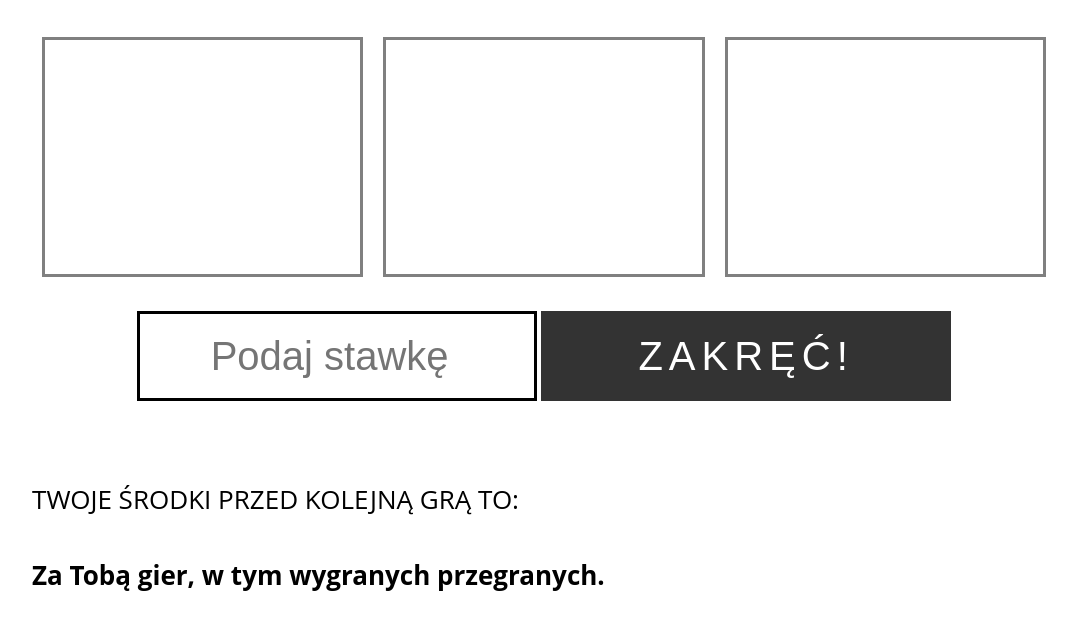
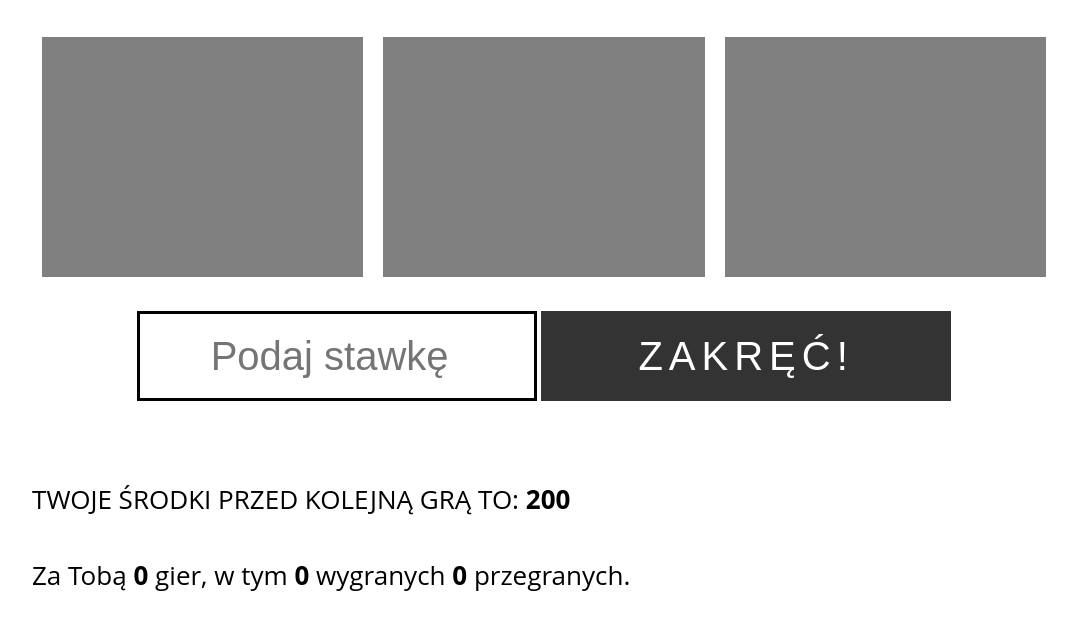
Before and after one commit to Rudimusprime/LastProjectFromThisCourse, a plain HTML site: page index.html in a window 1280 px wide. Shown: the part 86-716 px from the top of the page, without its empty margins (96-1173 px from the left). Drawn offline with Linux system fonts and the light colour scheme.

Commit message:
My game is done

```diff
--- a/index.html
+++ b/index.html
@@ -29,10 +29,10 @@
     </section>
 
     <section class="score">
-        <span class="result"> Za Tobą </span>
-        <span class="number"> gier, w tym </span>
-        <span class="win"> wygranych </span>
-        <span class="loss"> przegranych.</span>
+        <span class="result"></span> Za Tobą
+        <span class="number"></span> gier, w tym
+        <span class="win"></span> wygranych
+        <span class="loss"></span> przegranych.
     </section>
 
 </div>
@@ -41,6 +41,6 @@
 <script src="scripts/Draw.js"></script>
 <script src="scripts/Result.js"></script>
 <script src="scripts/Game.js"></script>
-<!--<script src="scripts/main.js"></script>-->
+<script src="scripts/main.js"></script>
 </body>
 </html>
--- a/scripts/Draw.js
+++ b/scripts/Draw.js
@@ -10,7 +10,6 @@ class Draw {
         for (let i = 0; i < this.options.length; i++) {
             const index = Math.floor(Math.random() * this.options.length);
             const color = this.options[index];
-            console.log(color);
             colors.push(color);
         }
         return colors;
--- a/scripts/Game.js
+++ b/scripts/Game.js
@@ -0,0 +1,68 @@
+class Game {
+    constructor(start) {
+
+        this.stats = new Statistics();
+        this.wallet = new Wallet(start);
+
+        document.getElementById('start').addEventListener('click', this.startGame.bind(this));
+
+        this.spanWallet = document.querySelector('.panel span.wallet');
+        this.boards = [...document.querySelectorAll('div.color')];
+        this.inputBid = document.getElementById('bid');
+        this.spanResult = document.querySelector('.score span.result');
+        this.spanGames = document.querySelector('.score span.number');
+        this.spanWins = document.querySelector('.score span.win');
+        this.spanLosses = document.querySelector('.score span.loss');
+
+        this.render();
+    }
+
+    render(colors = ['gray', 'gray', 'gray'],
+           money = this.wallet.getWalletValue(),
+           result = "",
+           stats = [0, 0, 0],
+           bid = 0,
+           wonMoney = 0) {
+
+        this.boards.forEach((board, i) => {
+            board.style.backgroundColor = colors[i];
+        });
+
+        this.spanWallet.textContent = money;
+        if (result) {
+            result = `Wygrałeś ${wonMoney}$.`;
+        } else if (!result && result !== "") {
+            result = `Przegrałeś ${bid}$.`;
+        }
+        this.spanResult.textContent = result;
+        this.spanGames.textContent = stats[0];
+        this.spanWins.textContent = stats[1];
+        this.spanLosses.textContent = stats[2];
+
+        this.inputBid.textContent = "";
+    }
+
+    startGame() {
+        if (this.inputBid.value < 1) return alert("Kwota którą chcesz grać jest za mała!");
+        const bid = Math.floor(this.inputBid.value);
+
+        if (!this.wallet.checkCanPlay(bid)) {
+            return alert("Mas za mało środków lub została podana nieprawidłowa wartość!");
+        }
+        this.wallet.changeWallet(bid, '-');
+
+        this.draw = new Draw();
+        const colors = this.draw.getDrawResult();
+        const win = Result.checkWinner(colors);
+        const wonMoney = Result.moneyWinInGame(win, bid);
+        this.wallet.changeWallet(wonMoney);
+        this.stats.addGameToStatistics(win, bid);
+
+        this.render(colors,
+            this.wallet.getWalletValue(),
+            win,
+            this.stats.showGameStatistics(),
+            bid,
+            wonMoney);
+    }
+}
--- a/scripts/Result.js
+++ b/scripts/Result.js
@@ -5,7 +5,9 @@ class Result {
     }
 
     static checkWinner(draw) {
-        if (draw[0] === draw[1] && draw[1] === draw[2] || draw[0] !== draw[1] && draw[1] !== draw[2] && draw[0] !== draw[2]) return true;
+        if (draw[0] === draw[1] && draw[1] === draw[2] ||
+            draw[0] !== draw[1] && draw[1] !== draw[2] &&
+            draw[0] !== draw[2]) return true;
         else return false;
     }
 }
--- a/scripts/Statistics.js
+++ b/scripts/Statistics.js
@@ -1,6 +1,6 @@
 class Statistics {
     constructor() {
-        this.gameResults = [{win: true, bid: 2}, {win: false, bid: -10}];
+        this.gameResults = [];
     }
 
     addGameToStatistics(win, bid) {
@@ -8,7 +8,6 @@ class Statistics {
             win,
             bid,
         }
-        console.log(gameResult);
         this.gameResults.push(gameResult);
     }
 
@@ -16,7 +15,6 @@ class Statistics {
         let games = this.gameResults.length;
         let wins = this.gameResults.filter(result => result.win).length;
         let losses = this.gameResults.filter(result => !result.win).length;
-        console.log(games, wins, losses);
         return [games, wins, losses];
     }
 }
--- a/scripts/main.js
+++ b/scripts/main.js
@@ -0,0 +1 @@
+const game = new Game(200);
```
